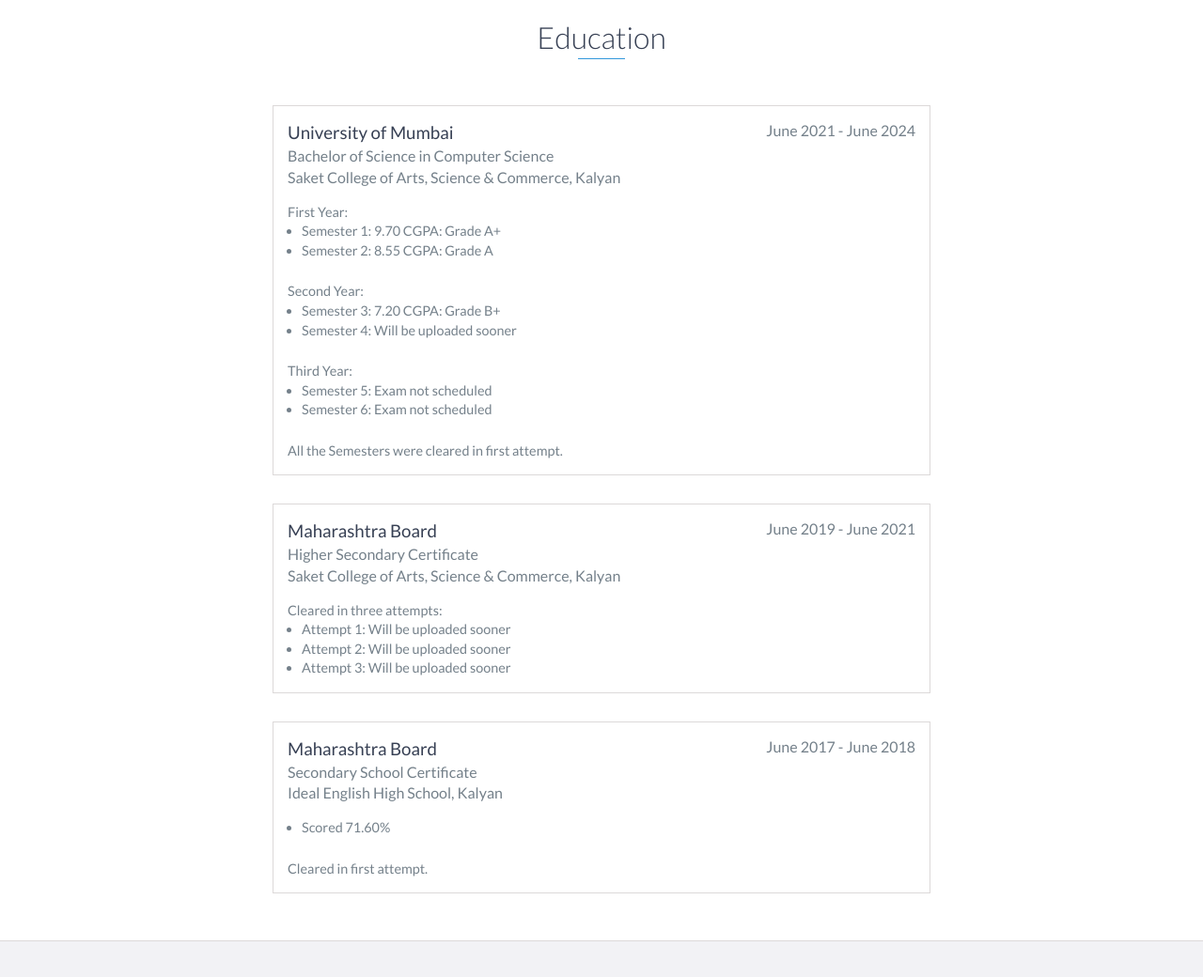
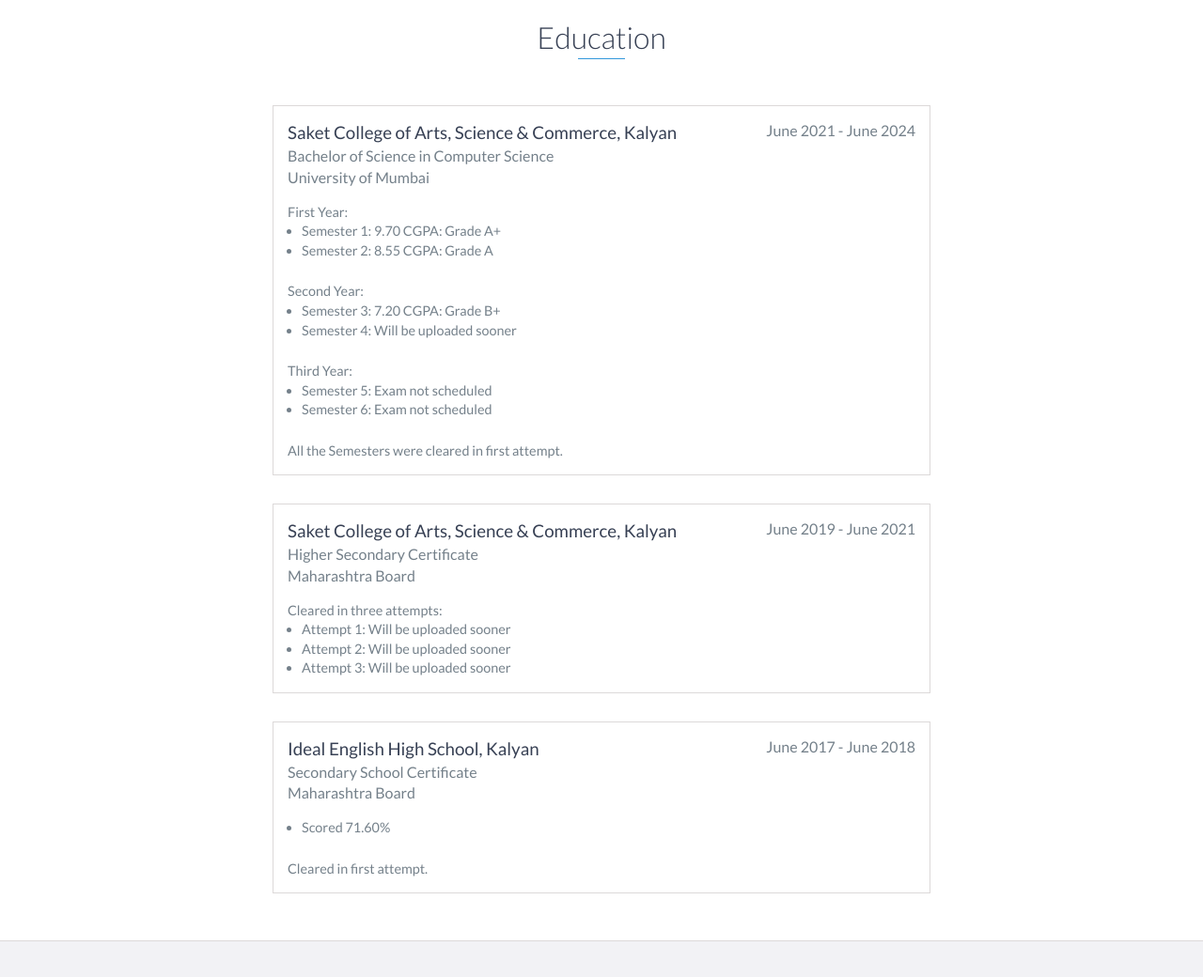
Before and after one commit to shridey/shridey.github.io, a website: page index.html in a window 1280 px wide. Shown: the part 1060-2100 px from the top of the page at 94% size. Drawn offline with nearby package versions, Linux system fonts and the light colour scheme.

Commit message:
Minor resume

```diff
--- a/index.html
+++ b/index.html
@@ -123,9 +123,9 @@
     <div id="education">
         <h2 class="heading">Education</h2>
         <div class="education-block">
-            <h3>University of Mumbai</h3>
+            <h3>Saket College of Arts, Science & Commerce, Kalyan</h3>
             <span class="education-date">June 2021 - June 2024</span>
-            <h4>Bachelor of Science in Computer Science<br>Saket College of Arts, Science & Commerce, Kalyan</h4>
+            <h4>Bachelor of Science in Computer Science<br>University of Mumbai</h4>
             <p>First Year:</p>
             <ul>
                 <li>Semester 1: 9.70 CGPA: Grade A+</li>
@@ -148,9 +148,9 @@
         </div>
 
         <div class="education-block">
-            <h3>Maharashtra Board</h3>
+            <h3>Saket College of Arts, Science & Commerce, Kalyan</h3>
             <span class="education-date">June 2019 - June 2021</span>
-            <h4>Higher Secondary Certificate<br>Saket College of Arts, Science & Commerce, Kalyan</h4>
+            <h4>Higher Secondary Certificate<br>Maharashtra Board</h4>
             <p>Cleared in three attempts:</p>
             <ul>
                 <li>Attempt 1: Will be uploaded sooner</li>
@@ -160,9 +160,9 @@
         </div>
 
         <div class="education-block">
-            <h3>Maharashtra Board</h3>
+            <h3>Ideal English High School, Kalyan</h3>
             <span class="education-date">June 2017 - June 2018</span>
-            <h4>Secondary School Certificate<br>Ideal English High School, Kalyan</h4>
+            <h4>Secondary School Certificate<br>Maharashtra Board</h4>
             <ul>
                 <li>Scored 71.60%</li>
             </ul>
```
